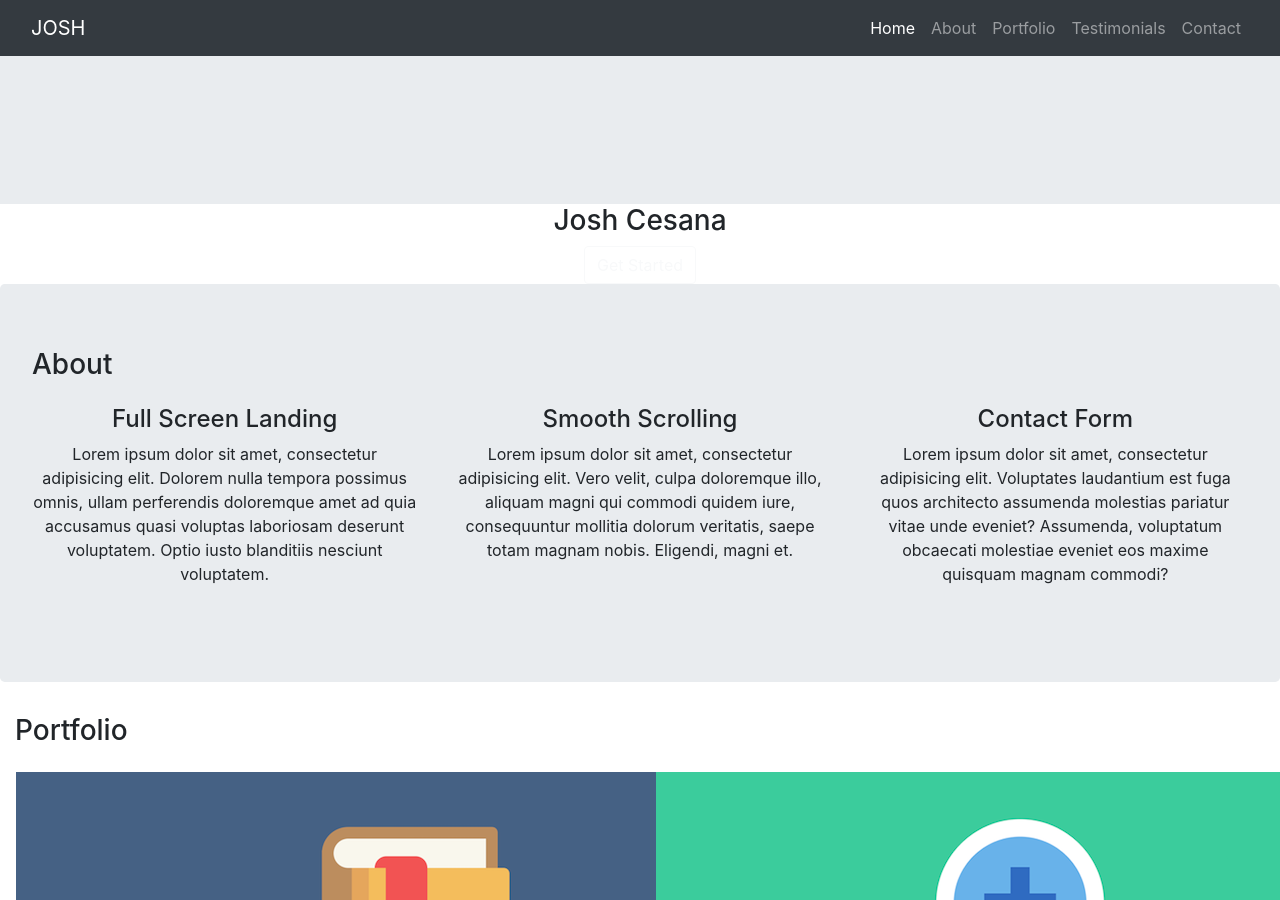
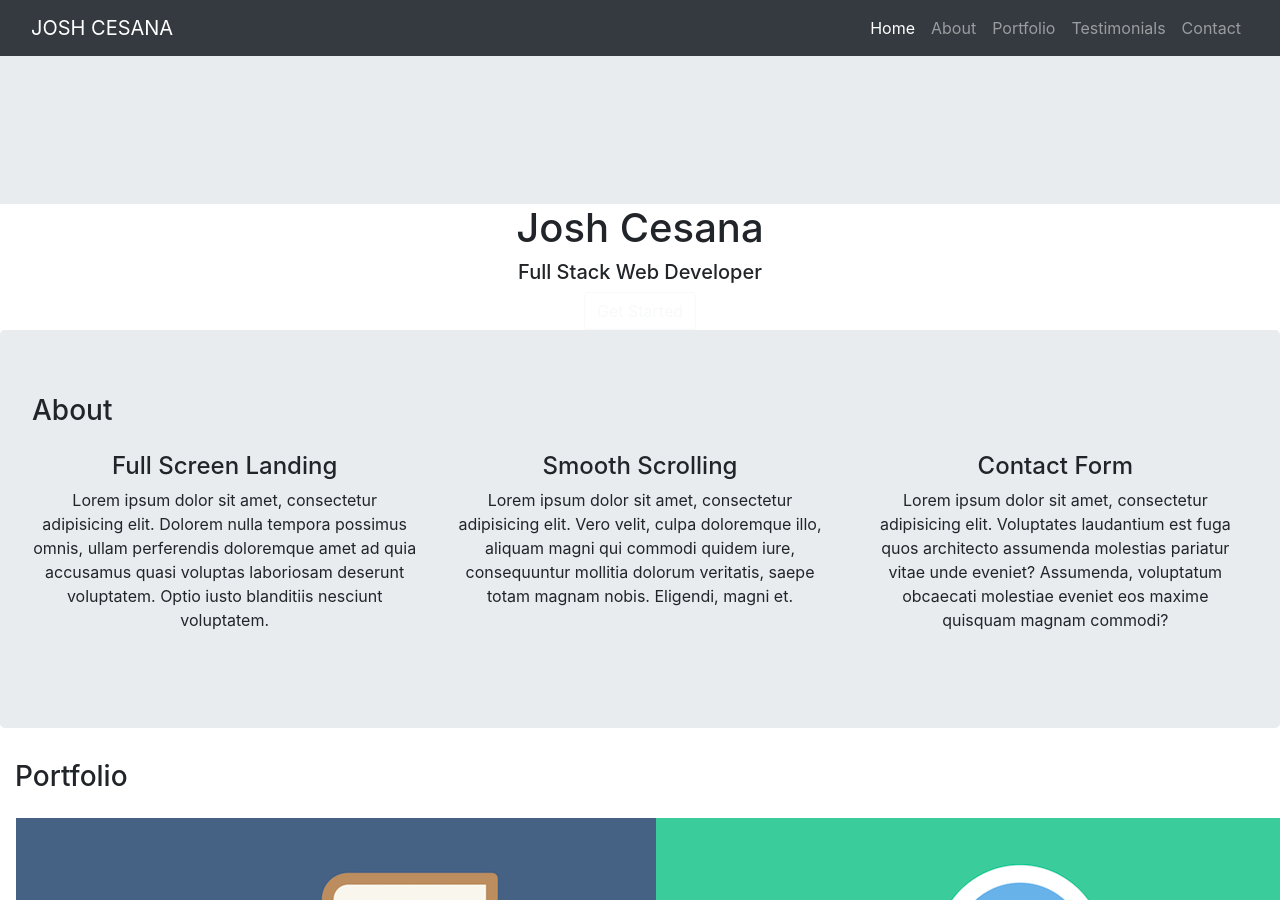
Before and after one commit to joshcesana/joshcesana.github.io, a Jekyll site: the page built from index.md, in a window 1280 px wide and 900 px high, scrolled down 696 px. Built offline with Jekyll 4.4.1, drawn with Linux system fonts in a browser that asks for light colours.

```diff
--- a/_layouts/home.html
+++ b/_layouts/home.html
@@ -4,6 +4,7 @@
 	<meta name="viewport" content="width=device-width, initial-scale=1">
 	<title>Josh Cesana</title>
 	<link rel="stylesheet" href="https://stackpath.bootstrapcdn.com/bootstrap/4.1.0/css/bootstrap.min.css">
+	<link href="https://fonts.googleapis.com/css?family=Poppins" rel="stylesheet">
 	<link rel="stylesheet" href="style.css">
 </head>
 <body data-spy="scroll" data-target="#menu">
@@ -17,7 +18,7 @@
 	<!-- Navigation -->
 	<nav class="navbar navbar-dark bg-dark navbar-expand-md fixed-top">
 		<div class="container-fluid">
-			<a href="#" class="navbar-brand">JOSH</a>
+			<a href="#" class="navbar-brand">JOSH CESANA</a>
 			<button class="navbar-toggler" type="button" data-toggle="collapse" data-target="#menu">
 				<span class="navbar-toggler-icon"></span>
 			</button>
@@ -54,7 +55,8 @@
 
 	<!-- Start Landing Page Caption -->
 	<div class="caption center-block text-center">
-		<h3>Josh Cesana</h3>
+		<h1>Josh Cesana</h1>
+		<h5>Full Stack Web Developer</h5>
 		<a href="#about" class="btn btn-outline-light">Get Started</a>
 	</div>
 
```
